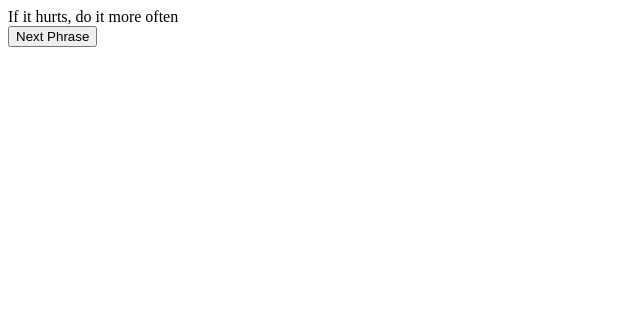
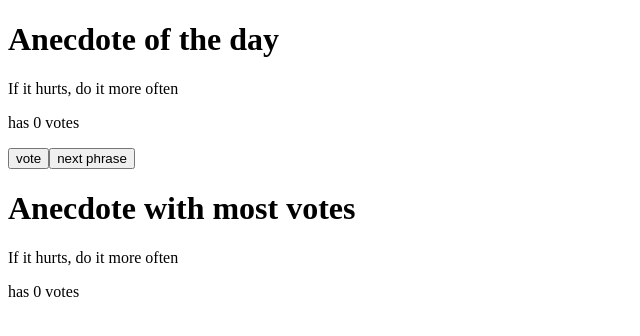
Before and after one commit to phreakphreak-zz/fullstackopen-exercises-part1, a React (Create React App) app: page / in a window 1280 px wide. Shown: the top 336 px of the page, without its empty margins (0-640 px from the left). Built offline with nearby package versions, Linux system fonts and the light colour scheme.

Commit message:
exercises 1.13

```diff
--- a/src/App.js
+++ b/src/App.js
@@ -1,7 +1,17 @@
 import React, { useState } from "react";
 
-const Button = ({ handlerClick }) => {
-  return <button onClick={handlerClick}>Next Phrase</button>;
+const Button = ({ handlerClick, text }) => {
+  return <button onClick={handlerClick}>{text}</button>;
+};
+
+const Anecdote = ({ title, text, vote }) => {
+  return (
+    <div>
+      <h1>{title}</h1>
+      <p>{text}</p>
+      <p> has {vote} votes</p>
+    </div>
+  );
 };
 
 const App = () => {
@@ -13,19 +23,62 @@ const App = () => {
     "Premature optimization is the root of all evil.",
     "Debugging is twice as hard as writing the code in the first place. Therefore, if you write the code as cleverly as possible, you are, by definition, not smart enough to debug it.",
   ];
-
+  const [votes, setVotes] = useState({
+    0: 0,
+    1: 0,
+    2: 0,
+    3: 0,
+    4: 0,
+    5: 0,
+  });
   const [selected, setSelected] = useState(0);
 
-  const handlerClick = () => {
-    let element = Math.round(Math.random() * (anecdotes.length - 1));
-    console.log(element);
-    return setSelected(element.toFixed(0));
+  const [anecdoteMostVotes, setAnecdoteMostVotes] = useState({
+    text: anecdotes[0],
+    votes: votes[0],
+  });
+  const handlerClickSelected = () => {
+    let element = Math.round(Math.random() * (anecdotes.length - 1)).toFixed(0);
+    //console.log("element: ", element);
+    return setSelected(element);
   };
+
+  const getMostVotes = (votes) => {
+    let arr = Object.values(votes);
+    let maxValue = Math.max(...arr);
+    for (let [key, value] of Object.entries(votes)) {
+      if (value === maxValue) {
+        return {
+          text: anecdotes[key],
+          votes: value,
+        };
+      }
+    }
+  };
+  const handlerClickVotes = () => {
+    const newVotes = {
+      ...votes,
+      [selected]: votes[selected] + 1,
+    };
+    setAnecdoteMostVotes(getMostVotes(newVotes));
+    setVotes(newVotes);
+  };
+
   return (
     <div>
-      {anecdotes[selected]}
-      <br />
-      <Button handlerClick={handlerClick} />
+      <Anecdote
+        title={"Anecdote of the day"}
+        text={anecdotes[selected]}
+        vote={votes[selected]}
+      />
+      {/* exercises 1.13 */}
+      <Button text={"vote"} handlerClick={handlerClickVotes} />
+      <Button text={"next phrase"} handlerClick={handlerClickSelected} />
+      <Anecdote
+        title={"Anecdote with most votes"}
+        text={anecdoteMostVotes.text}
+        vote={anecdoteMostVotes.votes}
+      />
     </div>
   );
 };
```
